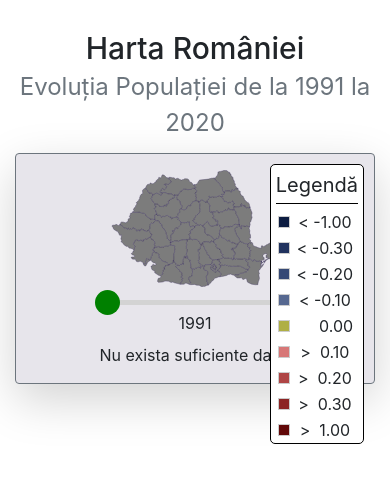
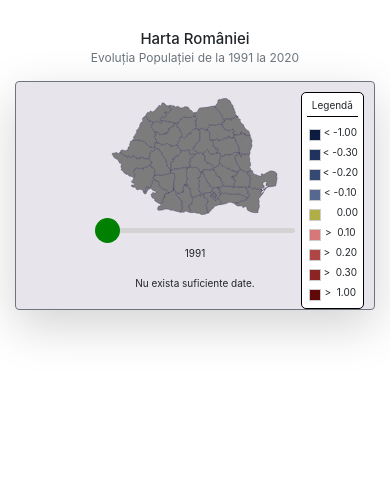
Before and after one commit to Nicooletahehe/InteractiveRomaniaMap, a plain HTML site: page index.html in a window 390 px wide. Drawn offline with nearby package versions, Linux system fonts and the light colour scheme.

Commit message:
legenda responsive

```diff
--- a/hartaCss.css
+++ b/hartaCss.css
@@ -1,7 +1,21 @@
 /* change all .btn to .btn-sm size on xs */
-/* @media (min-width: 576px) {
-
-} */
+@media screen and (max-width: 600px) {
+    div#legenda legend {
+        font-size: 10px;
+    }
+    div#legenda ul {
+        font-size: 10px;
+    }
+    #divTitlu {
+        font-size: 15px !important;
+    }
+    #labelAni {
+        font-size: 10px;
+    }
+    #noData {
+        font-size: 10px;
+    }
+}
 
 #divTitlu {
     text-align: center;
--- a/hartaJavaScript.js
+++ b/hartaJavaScript.js
@@ -22,6 +22,15 @@ myFiles.forEach(function (file, i) {
         jsonData[i] = JSON.parse(responseText);
 
     })
+})
+
+window.addEventListener('resize', function(event){
+    console.log("ertgfsdad");
+    console.log(window.innerWidth);
+    if(window.innerWidth <570){
+        console.log("mai mic");
+    }
+
 })
 //console.log(jsonData);
 //console.log(jsonData[1]);
```
